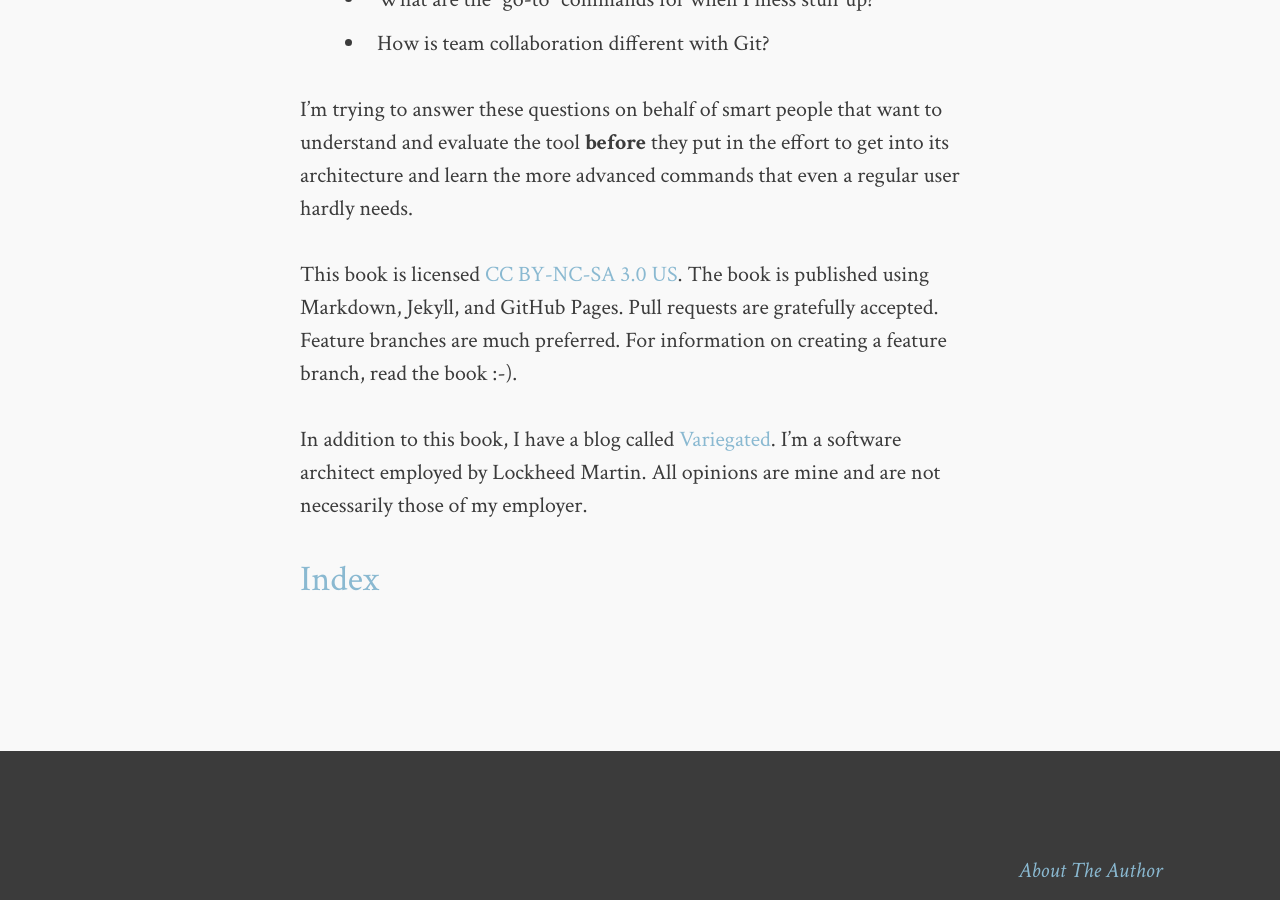
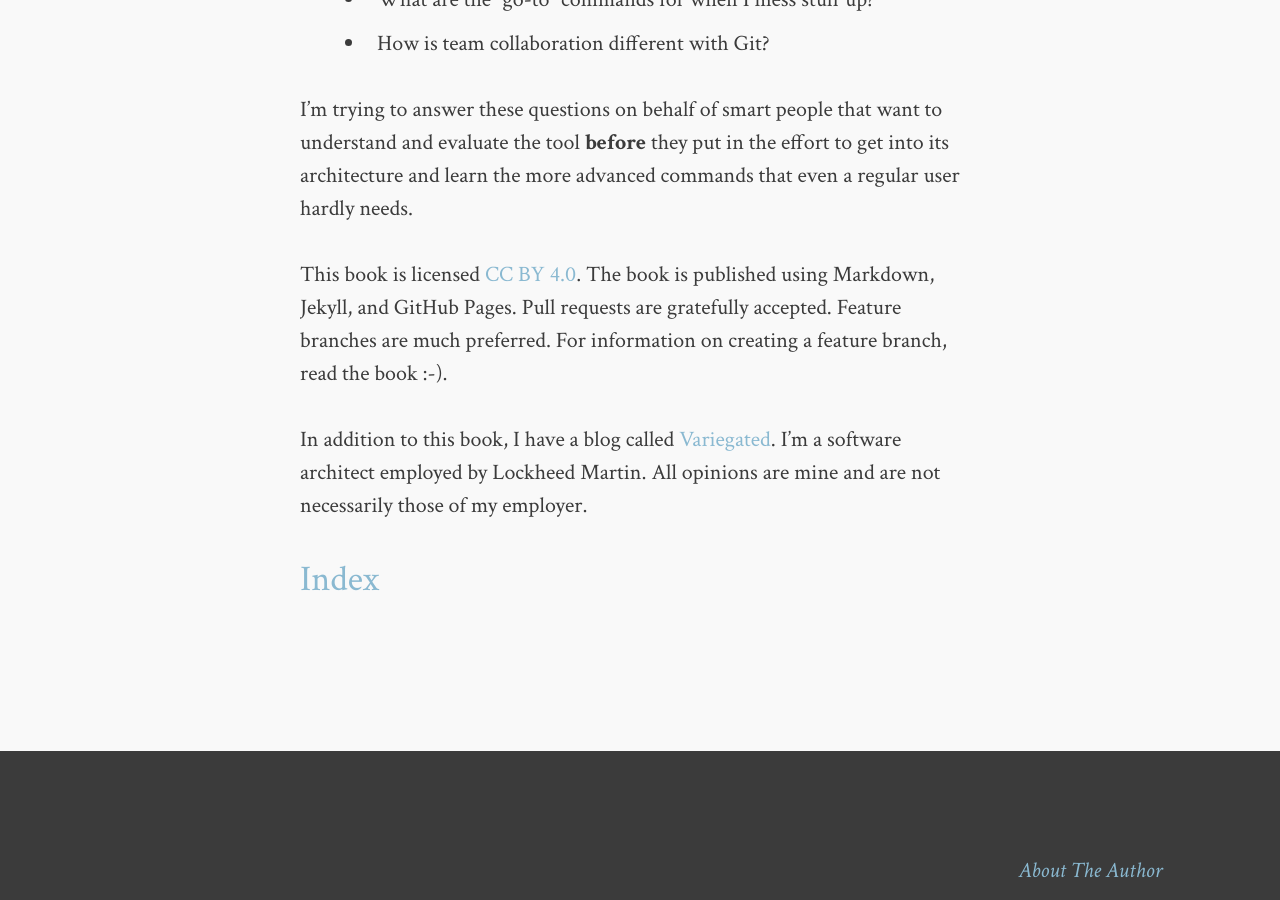
Before and after one commit to AlanHohn/conversational-git, a Jekyll site: the page built from about.md, in a window 1280 px wide and 900 px high, scrolled down 708 px. Built offline with Jekyll 4.4.1, drawn with Linux system fonts in a browser that asks for light colours.

Commit message:
relicense under CC-BY-4.0

```diff
--- a/about.md
+++ b/about.md
@@ -24,12 +24,12 @@ I'm trying to answer these questions on behalf of smart people that want to unde
 the tool *before* they put in the effort to get into its architecture and learn the more advanced
 commands that even a regular user hardly needs.
 
-This book is licensed [CC BY-NC-SA 3.0 US][license]. The book is published
+This book is licensed [CC BY 4.0][license]. The book is published
 using Markdown, Jekyll, and GitHub Pages.  Pull requests are gratefully
 accepted. Feature branches are much preferred. For information on creating a
 feature branch, read the book :-).
 
-[license]:http://creativecommons.org/licenses/by-nc-sa/3.0/
+[license]:https://creativecommons.org/licenses/by/4.0/legalcode
 
 In addition to this book, I have a blog called [Variegated][]. I'm a software architect
 employed by Lockheed Martin. All opinions are mine and are not necessarily those of my employer.
```
Also changed, not shown: README.md, 1 other file.
